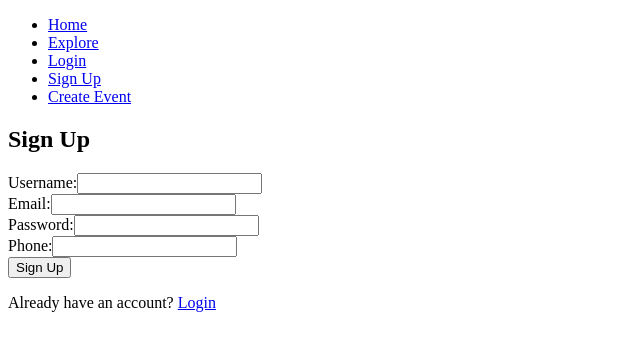
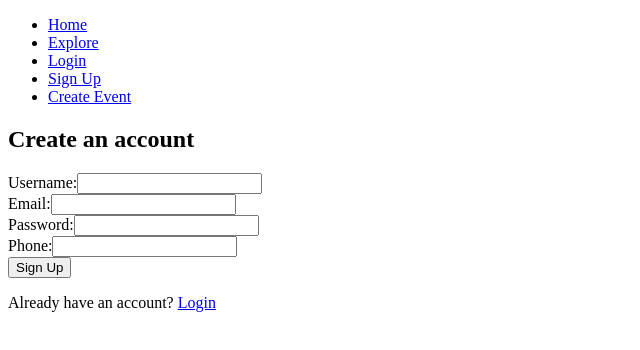
Before and after one commit to rjeremypaul/eventmgt, a React (Create React App) app: page /signup in a window 1280 px wide. Shown: the top 350 px of the page, without its empty margins (0-640 px from the left). Built offline with nearby package versions, Linux system fonts and the light colour scheme.

Commit message:
update
save

```diff
--- a/src/Home.js
+++ b/src/Home.js
@@ -1,6 +1,6 @@
 // landinglayout
 import React from 'react';
-import { Outlet } from 'react-router-dom'
+
 
 function Home() {
   const handleGetStartedClick = () => {
--- a/src/SignUp.js
+++ b/src/SignUp.js
@@ -37,7 +37,7 @@ function SignUp() {
     <div>
       {!isAccountCreated ? (
         <div>
-          <h2>Sign Up</h2>
+          <h2>Create an account</h2>
           <form onSubmit={handleSignUp}>
             <label>
               Username:
```
